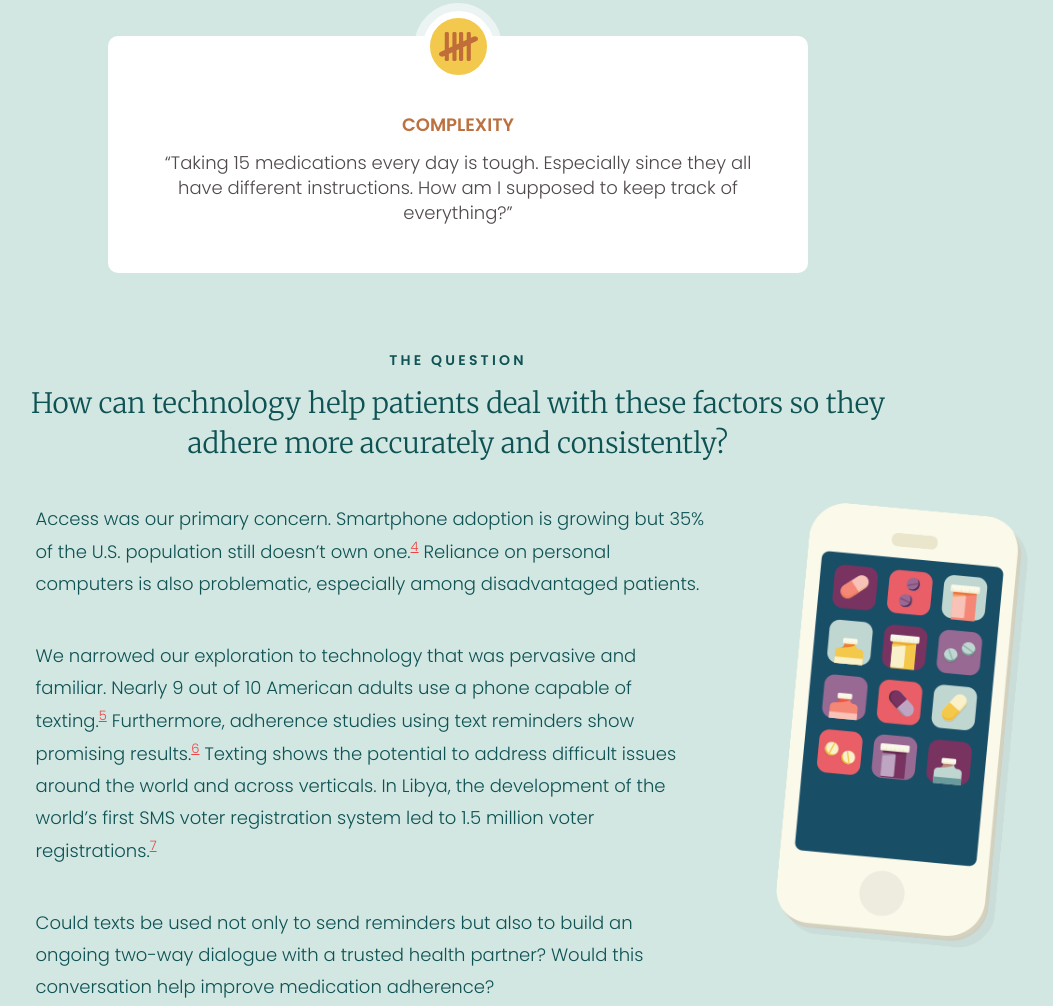
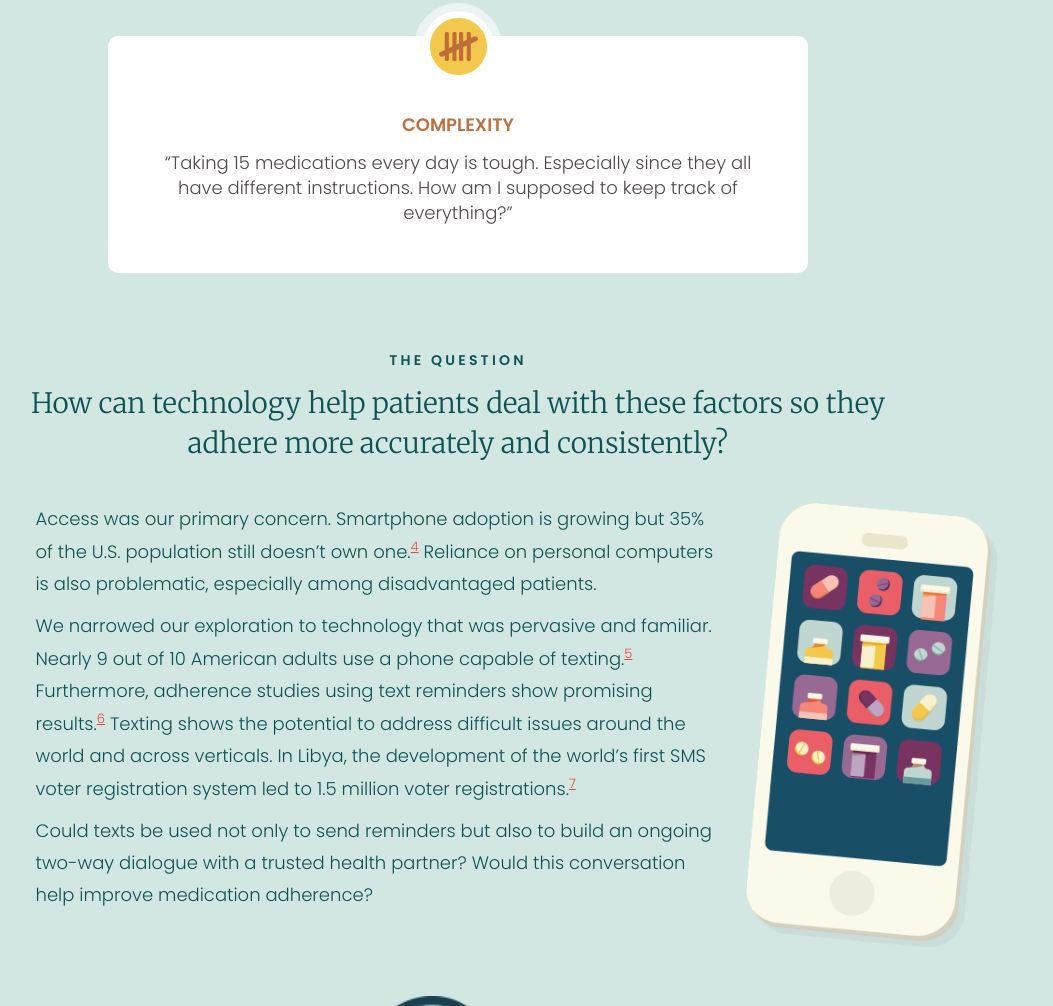
Before and after one commit to ccchwang/medicine-viget, a website: page index.html in a window 1280 px wide. Shown: the part 2296-3302 px from the top of the page, without its empty margins (182-1235 px from the left). Drawn offline with Linux system fonts and the light colour scheme.

Commit message:
fixed phone positioning

```diff
--- a/assets/stylesheets/style.scss
+++ b/assets/stylesheets/style.scss
@@ -134,7 +134,7 @@ header {
   margin: 17px auto 0;
 }
 
-.pills, .anatomy, .flo-img, .flo-diagram, .about-flo-icon, .footer-flo-img, .question > .phone {
+.pills, .anatomy, .flo-img, .flo-diagram, .about-flo-icon, .footer-flo-img, .phone {
   background-size: contain;
   background-repeat: no-repeat;
   position: absolute
@@ -246,7 +246,6 @@ header {
 .question {
   padding-top: 75px;
   padding-bottom: 140px;
-  position: relative;
 }
 
 
@@ -451,10 +450,10 @@ footer > button {
     background-image: url('../../public/img/phone.png');
     width: 270px;
     height: 445px;
-    right: -150px;
-    top: 230px;
+    right: -300px;
   }
-  .question > .narrow-padding {
-    width: 700px
+  .question-content {
+    width: 680px;
+    position: relative
   }
 }
--- a/index.html
+++ b/index.html
@@ -118,12 +118,14 @@
           <p class="text -x-small -color-dark -caps -wide-spacing -bold">The Question</p>
           <p class="text -large -serif -color-dark">How can technology help patients deal with these factors so they adhere more accurately and consistently?</p>
         </div>
-        <div class="phone"></div>
         <div class="narrow-padding">
+          <div class="question-content">
+            <div class="phone"></div>
           <p class="text -small -color-dark">
           Access was our primary concern. Smartphone adoption is growing but 35% of the U.S. population still doesn’t own one.<cite><a href="">4</a></cite> Reliance on personal computers is also problematic, especially among disadvantaged patients.</p>
           <p class="text -small -color-dark">We narrowed our exploration to technology that was pervasive and familiar. Nearly 9 out of 10 American adults use a phone capable of texting.<cite><a href="">5</a></cite> Furthermore, adherence studies using text reminders show promising results.<cite><a href="">6</a></cite> Texting shows the potential to address difficult issues around the world and across verticals. In Libya, the development of the world’s first SMS voter registration system led to 1.5 million voter registrations.<cite><a href="">7</a></cite></p>
           <p class="text -small -color-dark">Could texts be used not only to send reminders but also to build an ongoing two-way dialogue with a trusted health partner? Would this conversation help improve medication adherence?</p>
+          </div>
         </div>
       </section>
     </div>
```
Also changed, not shown: public/stylesheets/style.css.
